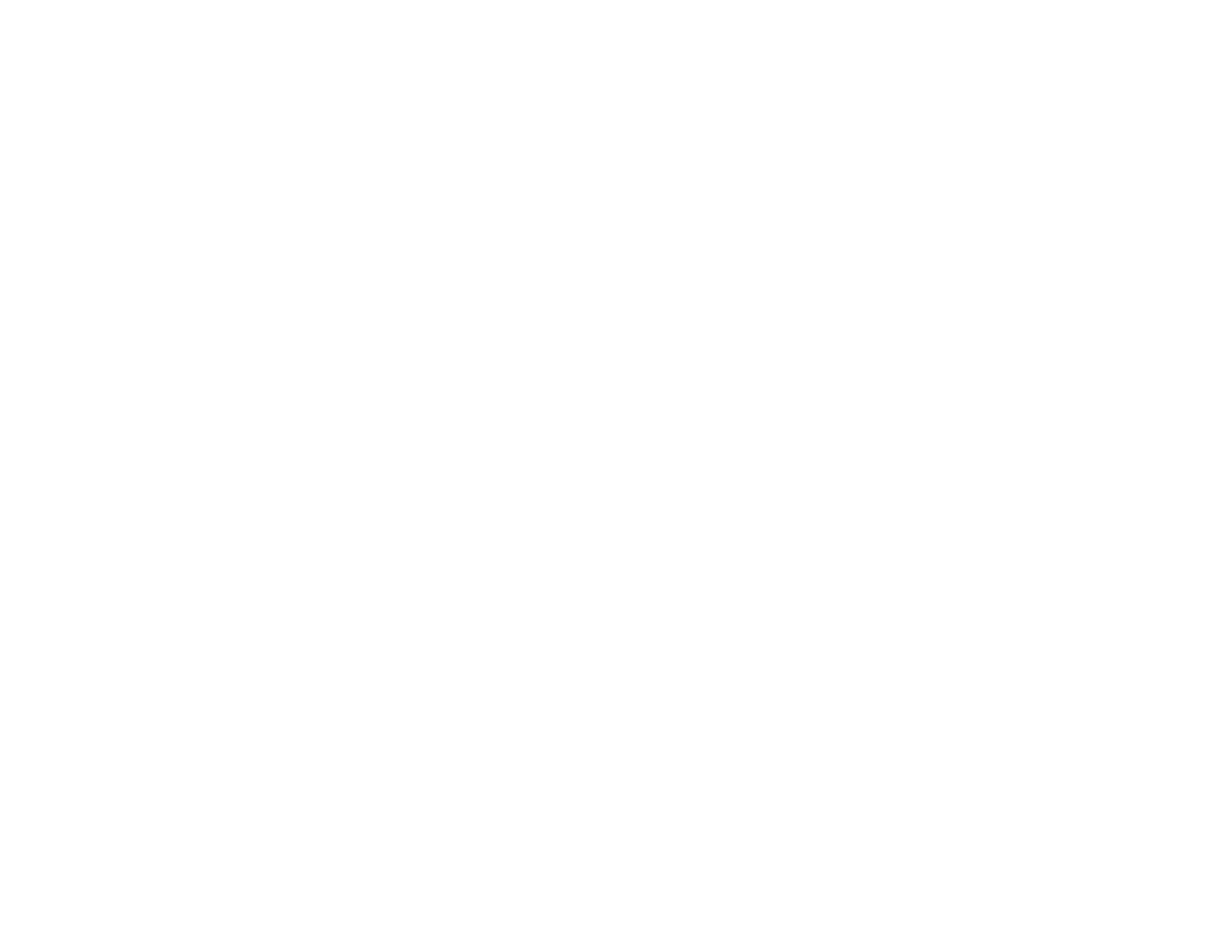
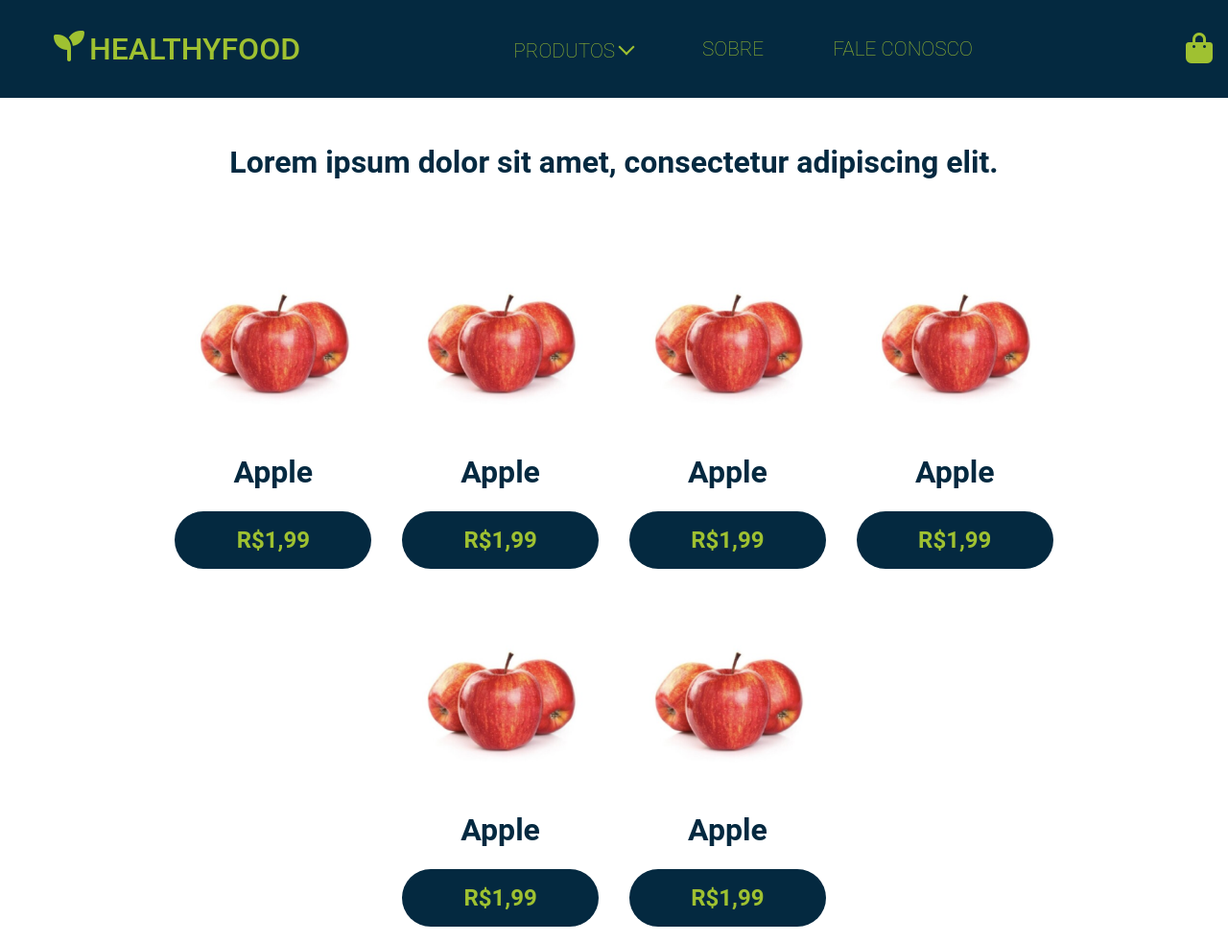
Before and after one commit to miguelsbrissa/php-ecommerce, a PHP site: page /php-ecommerce/pages/index.php in a window 1280 px wide. Before the commit the page is empty. Shown: the whole page at 96% size. Before the commit the page ends 800 px from the top, so only its background shows below. Run offline with PHP 8.4, Linux system fonts and the light colour scheme; some libraries are stand-ins or nearby versions.

Commit message:
feat: :sparkles: Add homepage with style

```diff
--- a/src/pages/index.php
+++ b/src/pages/index.php
@@ -0,0 +1,77 @@
+<!DOCTYPE html>
+<html lang="pt-BR">
+
+<head>
+    <meta charset="UTF-8">
+    <meta http-equiv="X-UA-Compatible" content="IE=edge">
+    <meta name="viewport" content="width=device-width, initial-scale=1.0">
+    <link rel="stylesheet" href="../style/style.css">
+    <script src="https://kit.fontawesome.com/f673a817b4.js" crossorigin="anonymous"></script>
+    <title>E-commerce with PHP</title>
+</head>
+
+<body>
+    <nav class="menu-nav">
+        <ul>
+            <a href="http://localhost/php-ecommerce/src/pages/index.php" class="menu-nav-item logo">
+                <i class="fa-solid fa-seedling"></i>
+                HealthyFood
+            </a>
+        </ul>
+        <div class="menu-nav center">
+            <ul>
+                <a href="http://localhost/php-ecommerce/src/pages/produtos.php" class="menu-nav-item">Produtos <i class="menu-nav-item drop"></i></a>
+
+            </ul>
+            <ul>
+                <a href="http://localhost/php-ecommerce/src/pages/sobre.php" class="menu-nav-item">Sobre</a>
+            </ul>
+            <ul>
+                <a href="http://localhost/php-ecommerce/src/pages/fale.php" class="menu-nav-item">Fale Conosco</a>
+            </ul>
+        </div>
+        <ul>
+            <a href="http://localhost/php-ecommerce/src/pages/index.php" class="menu-nav-item bag"><i class="fa-solid fa-bag-shopping"></i></a>
+        </ul>
+    </nav>
+    <div class="content">
+        <h1 class="text">Lorem ipsum dolor sit amet, consectetur adipiscing elit.</h1>
+
+        <div class="cards">
+            <div class="cards item">
+                <img src="../images/apple.png" alt="Apple" class="img"/>
+                <h1 class="item-name">Apple</h1>
+                <input type="button" value="R$1,99" class="button-price"/>
+            </div>
+            <div class="cards item">
+                <img src="../images/apple.png" alt="Apple" class="img"/>
+                <h1 class="item-name">Apple</h1>
+                <input type="button" value="R$1,99" class="button-price"/>
+            </div>
+            <div class="cards item">
+                <img src="../images/apple.png" alt="Apple" class="img"/>
+                <h1 class="item-name">Apple</h1>
+                <input type="button" value="R$1,99" class="button-price"/>
+            </div>
+            <div class="cards item">
+                <img src="../images/apple.png" alt="Apple" class="img"/>
+                <h1 class="item-name">Apple</h1>
+                <input type="button" value="R$1,99" class="button-price"/>
+            </div>
+            <div class="cards item">
+                <img src="../images/apple.png" alt="Apple" class="img"/>
+                <h1 class="item-name">Apple</h1>
+                <input type="button" value="R$1,99" class="button-price"/>
+            </div>
+            <div class="cards item">
+                <img src="../images/apple.png" alt="Apple" class="img"/>
+                <h1 class="item-name">Apple</h1>
+                <input type="button" value="R$1,99" class="button-price"/>
+            </div>
+        </div>
+    </div>
+
+
+</body>
+
+</html>
--- a/src/style/style.css
+++ b/src/style/style.css
@@ -1,11 +1,107 @@
 html,
 body {
-	padding: 0;
-	margin: 0;
-	box-sizing: border-box;
-	font-family: Indie Flower, Raleway, Roboto, Oxygen, Ubuntu, Cantarell, Fira Sans, Droid Sans, Helvetica Neue, sans-serif;
-	background-color: #ffffff;
+    padding: 0;
+    margin: 0;
+    box-sizing: border-box;
+    background-color: #ffffff;
 }
-ul{
-	list-style: none
+ul,
+a {
+    list-style: none;
+    text-decoration: none;
+    text-transform: uppercase;
 }
+
+.menu-nav {
+    display: flex;
+    flex-direction: row;
+    align-items: center;
+    justify-content: space-between;
+    background: #042940;
+}
+.center {
+    display: flex;
+}
+.menu-nav-item {
+    margin: 1rem;
+    font-family: Raleway, Roboto, Oxygen, Ubuntu, Cantarell, Fira Sans, Droid Sans, Helvetica Neue, sans-serif;
+    font-size: 1.3rem;
+    font-weight: 100;
+    color: #9fc131;
+}
+.logo {
+    text-transform: uppercase;
+    font-family: Indie Flower, Raleway, Roboto, Oxygen, Ubuntu, Cantarell, Fira Sans, Droid Sans, Helvetica Neue,
+        sans-serif;
+    font-size: 2rem;
+    font-weight: 500;
+    display: flex;
+    gap: 5px;
+}
+.bag {
+    margin: 1rem;
+    font-family: Raleway, Roboto, Oxygen, Ubuntu, Cantarell, Fira Sans, Droid Sans, Helvetica Neue, sans-serif;
+    font-size: 2rem;
+    font-weight: 100;
+}
+.drop {
+    border: solid #9fc131;
+    border-width: 0 2px 2px 0;
+    display: inline-block;
+    padding: 5px;
+    transform: rotate(45deg);
+    -webkit-transform: rotate(45deg);
+    margin: 5px 1px;
+}
+
+.content{
+    display: flex;
+    align-items: center;
+    justify-content: center;
+    flex-direction: column;
+}
+.text{
+    font-family: Raleway, Roboto, Oxygen, Ubuntu, Cantarell, Fira Sans, Droid Sans, Helvetica Neue, sans-serif;
+    font-size: 2rem;
+    font-weight: 700;
+    color: #042940;
+    margin: 3rem;
+}
+.cards{
+    display: flex;
+    flex-direction: row;
+    align-items: center;
+    justify-content: center;
+    width: 80%;
+    flex-wrap: wrap;
+}
+.item{
+    display: flex;
+    flex-direction: column;
+    align-items: center;
+    justify-content: center;
+    width: 20%;
+    margin: 1rem;
+}
+.img{
+    width: auto;
+    height: 200px;
+}
+.item-name{
+    font-family: Raleway, Roboto, Oxygen, Ubuntu, Cantarell, Fira Sans, Droid Sans, Helvetica Neue, sans-serif;
+    font-size: 2rem;
+    font-weight: 700;
+    color: #042940;
+}
+.button-price{
+    background-color: #042940;
+    width: 100%;
+    padding: 1rem;
+    color: #9fc131;
+    border: none;
+    border-radius: 30px;
+    font-size: 1.5rem;
+    font-family: Raleway, Roboto, Oxygen, Ubuntu, Cantarell, Fira Sans, Droid Sans, Helvetica Neue, sans-serif;
+    font-weight: 700;
+    cursor: pointer;
+}
```
Also changed, not shown: src/images/apple.png (added), src/images/grape.png (added), src/images/orange.png (added), src/images/pineapple.png (added).
